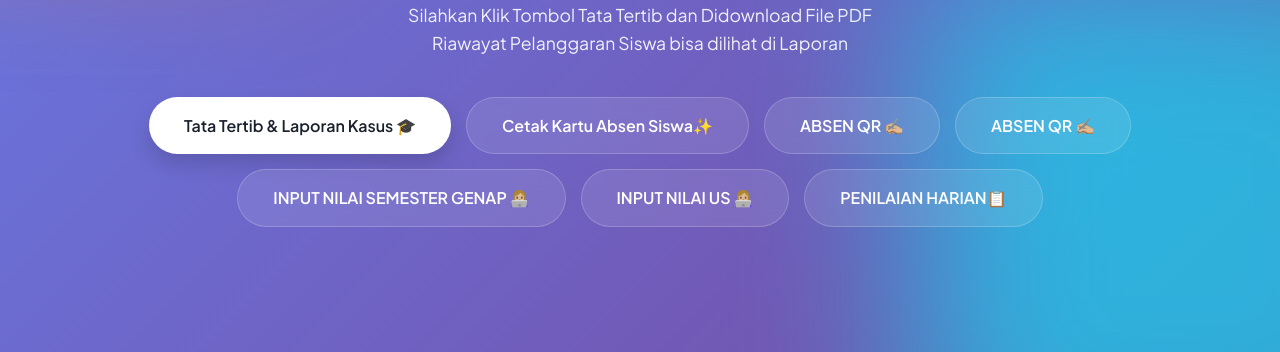
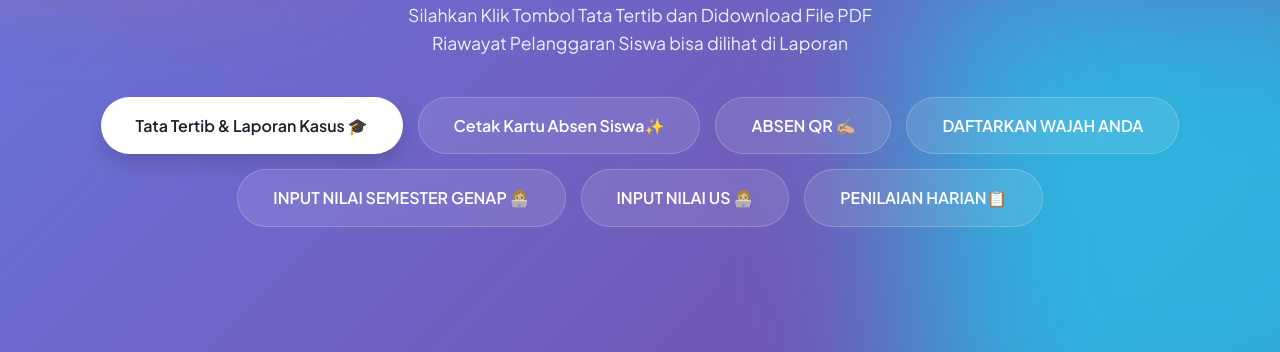
Before and after one commit to NardoTuns/SMPKRISTENBASAAN2026, a plain HTML site: page index.html in a window 1280 px wide. Shown: the part 448-800 px from the top of the page. Drawn offline with Linux system fonts and the light colour scheme.

Commit message:
Update index.html

```diff
--- a/index.html
+++ b/index.html
@@ -298,7 +298,7 @@
             <a href="tata_tertib.html" class="btn btn-primary">Tata Tertib & Laporan Kasus 🎓</a>
             <a href="CetakKartu.html" class="btn btn-glass">Cetak Kartu Absen Siswa✨</a>
             <a href="ABSENQR/index.html" class="btn btn-glass">ABSEN QR ✍🏼</a>
-            <a href="Daftar_Wajah.html" class="btn btn-glass">ABSEN QR ✍🏼</a>
+            <a href="Daftar_Wajah.html" class="btn btn-glass">DAFTARKAN WAJAH ANDA</a>
             <a href="https://script.google.com/macros/s/AKfycbzCAtiEc5MjlKygqZ0cScg5Fzak76ckBfkUW5hmgj_2BqM0RYqUzE3M96JAoUUHYxGwwA/exec" class="btn btn-glass">INPUT NILAI SEMESTER GENAP 👩🏼‍💻</a>
             <a href="https://script.google.com/a/macros/guru.smp.belajar.id/s/AKfycbwapuBlgkOj8j7p1jPy0kOEyajsv6qeCKHcHNRrzyu3S3a9loH97MocRlyjk-eH_j7q9g/exec" class="btn btn-glass">INPUT NILAI US 👩🏼‍💻</a>
             <a href="https://script.google.com/macros/s/AKfycbzSn5v1Jt4dQBb3uTniPrtDCVQmFwIEQJaQGvWhlKviPyC06zNjK4y-vB_fwQ_l9NSyLw/exec" class="btn btn-glass">PENILAIAN HARIAN📋</a>
```
